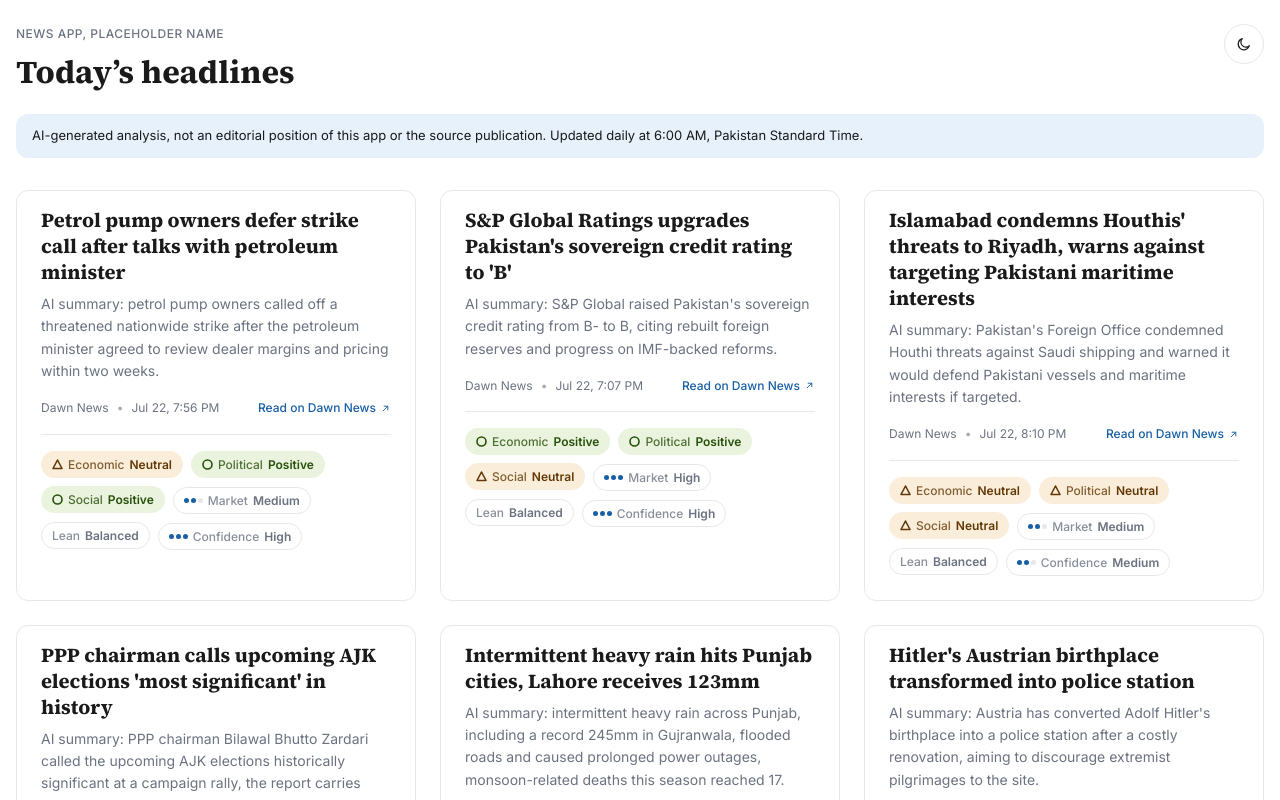
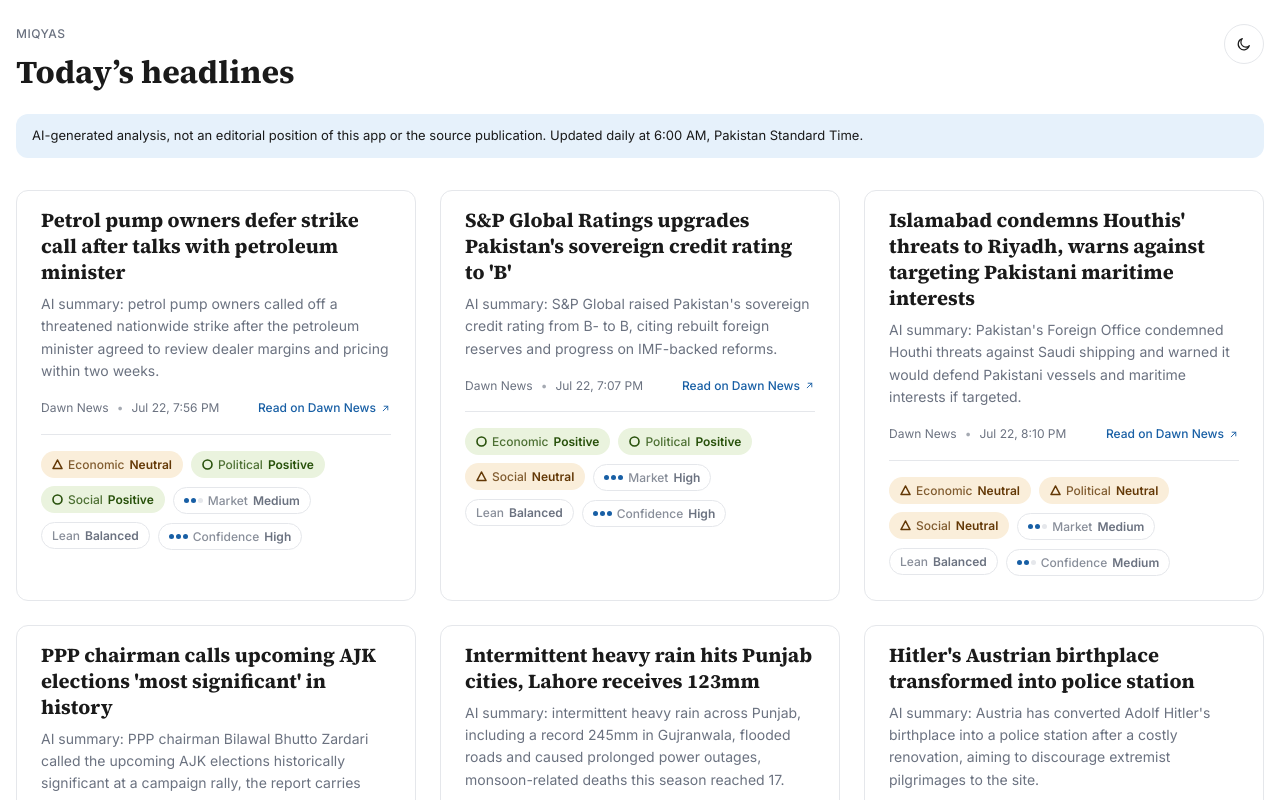
Before and after one commit to rhpshanks/News-app, a React (Vite) app: page / in a window 1280 px wide. Shown: the top 800 px of the page. Built offline with nearby package versions, Linux system fonts and the light colour scheme.

Commit message:
Name the app Miqyas
Updates the page title, header, package.json, and README to the
chosen name.

```diff
--- a/index.html
+++ b/index.html
@@ -4,7 +4,7 @@
     <meta charset="UTF-8" />
     <link rel="icon" type="image/svg+xml" href="/favicon.svg" />
     <meta name="viewport" content="width=device-width, initial-scale=1.0" />
-    <title>News App (placeholder name)</title>
+    <title>Miqyas</title>
     <link rel="preconnect" href="https://fonts.googleapis.com" />
     <link rel="preconnect" href="https://fonts.gstatic.com" crossorigin />
     <link
--- a/package.json
+++ b/package.json
@@ -1,5 +1,5 @@
 {
-  "name": "news-app-web",
+  "name": "miqyas",
   "private": true,
   "version": "0.0.0",
   "type": "module",
--- a/src/components/Header.jsx
+++ b/src/components/Header.jsx
@@ -31,7 +31,7 @@ export default function Header({ theme, onToggleTheme }) {
     <header className="header">
       <div className="header__row">
         <div>
-          <p className="header__eyebrow">News app, placeholder name</p>
+          <p className="header__eyebrow">Miqyas</p>
           <h1 className="header__title">Today&#8217;s headlines</h1>
         </div>
         <button
```
Also changed, not shown: 1 other file (tests, documents, lock files or other folders).
